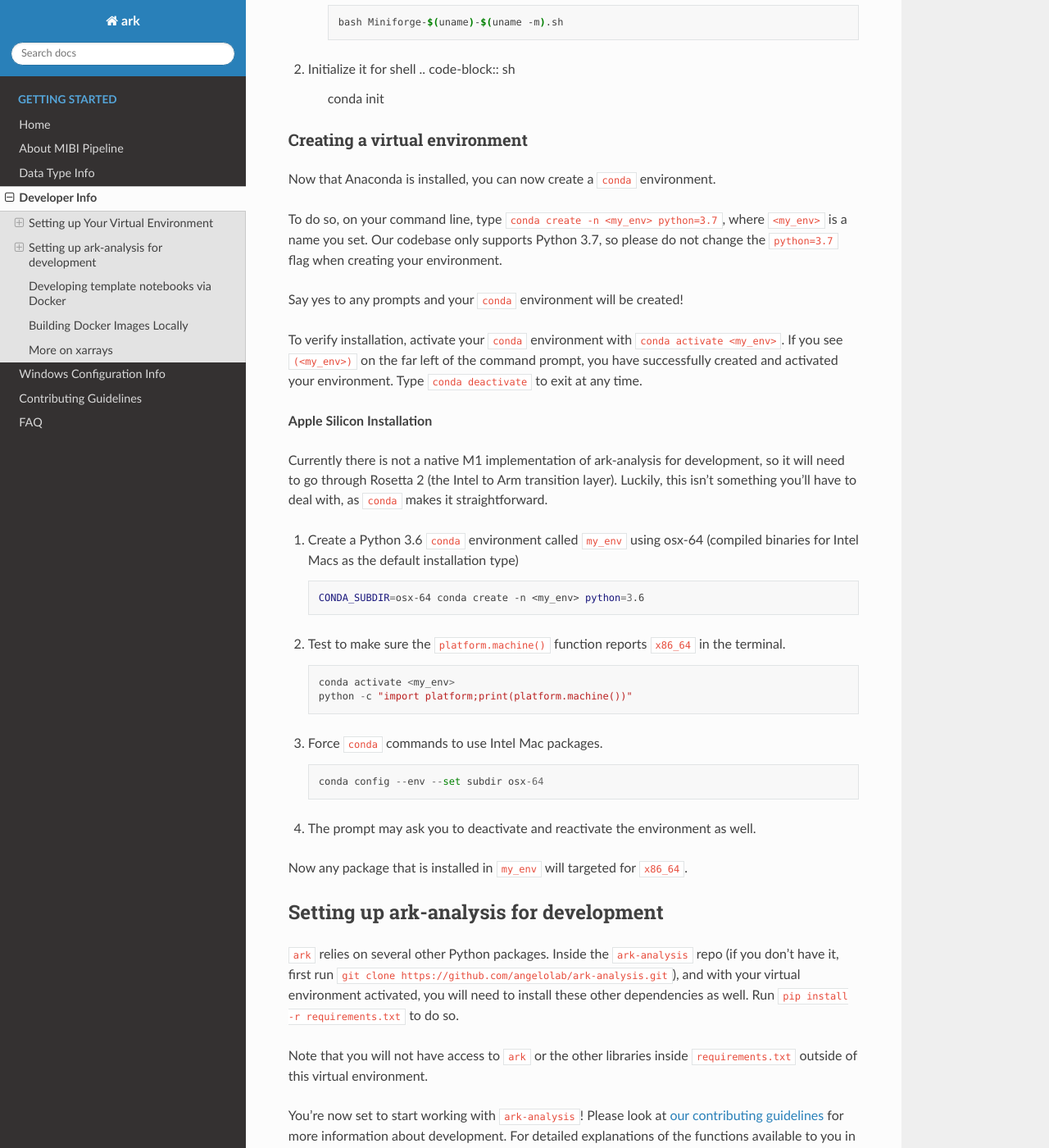
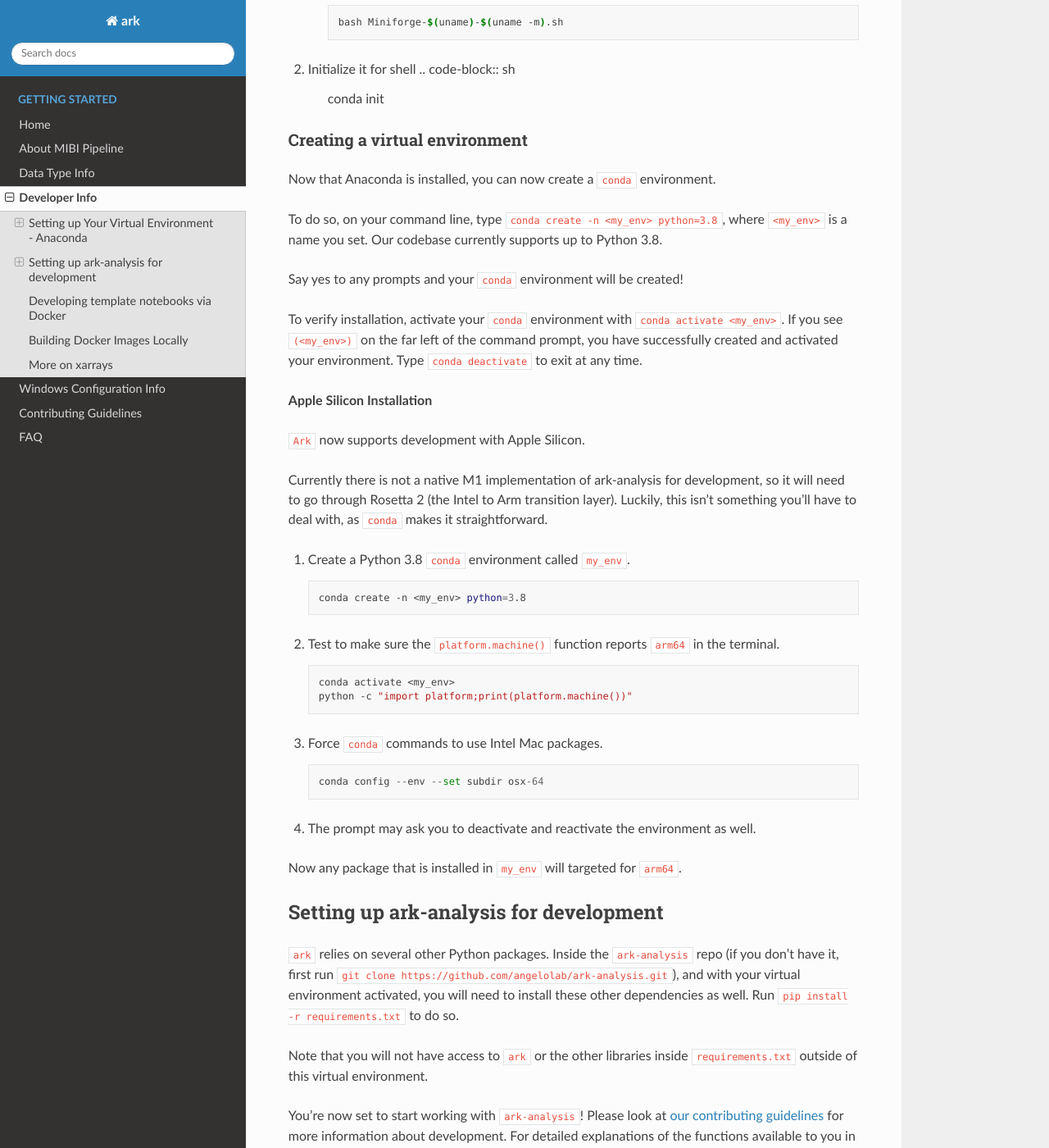
Before and after one commit to angelolab/ark-analysis, a Sphinx documentation site: the page built from docs/_rtd/development.md, in a window 1280 px wide and 1400 px high, scrolled down 1069 px. Shown: the whole window at 82% size. Built offline with Sphinx 7.4.7 and the Read the Docs theme 2.0.0, drawn with Linux system fonts in a browser that asks for light colours; pages that are not in the unit, such as notebooks, are missing from menus; some of the changed text lies outside the part shown.

Commit message:
Python 3.8 and Native Apple Silicon Support (#650)
* bumped packages, skimage.tifffile -> tifffile

* tiffwriter adjustments

* adjusted connectivity in measure.label

* updated python to 3.8 in .travis

* changed floating point assertion statements to all_close

* changed floating point assertion statements to all_close

* adjusted readthedocs

* added a ','

* updated ipython

* umap import adjustment

* som_utils_test skimage.draw.circle -> skimage.draw.disk

* skimage.draw.circle -> skimage.draw.disk

* m2r2 0.2.2 -> 0.8.4

* m2r2 0.2.2 -> 0.8.4

* mitsune==0.8.4

* updated rtd-req

* spelling

* mistune==0.8.4

* more adjustments

* develoment docs updates

* bumped version from 0.3.2 -> 0.4.1

* bumped version from 0.4.1 -> 0.3.1, will be changed in an other PR

* added natsort to rtd conf.py

````diff
--- a/docs/_rtd/development.md
+++ b/docs/_rtd/development.md
@@ -2,7 +2,7 @@
 
 If you wish to do higher-level development on top of `ark`, we recommend setting up a virtual environment. We highly recommend using `conda` virtual environments. To be able to set one up, you will need to install the Anaconda package.
 
-### Setting up Your Virtual Environment
+### Setting up Your Virtual Environment - Anaconda
 
 #### Installing Anaconda
 
@@ -11,7 +11,8 @@ For a step-by-step guide of how to install Anaconda, please refer to these links
 * https://github.com/conda-forge/miniforge/releases for Mac (arm64 / Apple Silicon) users
 * https://docs.anaconda.com/anaconda/install/windows/ for Windows users
 
-##### Notes for Mac users
+
+**Notes for Mac users**
 
 We recommend following the command line installer instructions as users have reported recent issues with the graphical installer.
 
@@ -43,7 +44,7 @@ Miniforge contains conda with native Apple Silicon support. There are a few inst
 
 Now that Anaconda is installed, you can now create a `conda` environment.
 
-To do so, on your command line, type `conda create -n <my_env> python=3.7`, where `<my_env>` is a name you set. Our codebase only supports Python 3.7, so please do not change the `python=3.7` flag when creating your environment.
+To do so, on your command line, type `conda create -n <my_env> python=3.8`, where `<my_env>` is a name you set. Our codebase currently supports up to Python 3.8.
 
 Say yes to any prompts and your `conda` environment will be created!
 
@@ -51,15 +52,17 @@ To verify installation, activate your `conda` environment with `conda activate <
 
 **Apple Silicon Installation**
 
+`Ark` now supports development with Apple Silicon.
+
 Currently there is not a native M1 implementation of ark-analysis for development, so it will need to go through Rosetta 2 (the Intel to Arm transition layer). Luckily, this isn't something you'll have to deal with, as `conda` makes it straightforward.
 
-1. Create a Python 3.6 `conda` environment called `my_env` using osx-64 (compiled binaries for Intel Macs as the default installation type)
+1. Create a Python 3.8 `conda` environment called `my_env`.
     ```sh
-    CONDA_SUBDIR=osx-64 conda create -n <my_env> python=3.6
+    conda create -n <my_env> python=3.8
     ```
 
-2. Test to make sure the `platform.machine()` function reports `x86_64` in the terminal.
-    ```
+2. Test to make sure the `platform.machine()` function reports `arm64` in the terminal.
+    ```sh
     conda activate <my_env>
     python -c "import platform;print(platform.machine())"
     ```
@@ -70,7 +73,7 @@ Currently there is not a native M1 implementation of ark-analysis for developmen
     ```
 4. The prompt may ask you to deactivate and reactivate the environment as well.
 
-Now any package that is installed in `my_env` will targeted for `x86_64`.
+Now any package that is installed in `my_env` will targeted for `arm64`.
 
 ### Setting up ark-analysis for development
 
--- a/docs/conf.py
+++ b/docs/conf.py
@@ -68,6 +68,7 @@ autodoc_mock_imports = ['cryptography',
                         'google',
                         'h5py',
                         'ipywidgets',
+                        'natsort',
                         'numpy',
                         'matplotlib',
                         'natsort',
@@ -81,6 +82,7 @@ autodoc_mock_imports = ['cryptography',
                         'statsmodels',
                         'spatial_lda',
                         'tables',
+                        'tifffile',
                         'umap',
                         'xarray',
                         'twisted',
@@ -144,9 +146,9 @@ html_static_path = ['_static']
 # intersphinx mapping, for when there is a cross-reference that has no matching target
 # in the current documentation
 intersphinx_mapping = {
-    'python': ('https://docs.python.org/3.7', None),
+    'python': ('https://docs.python.org/3.8', None),
     'numpy': ('https://numpy.org/doc/stable', None),
-    'matplotlib': ('https://matplotlib.org/3.2.1', None),
+    'matplotlib': ('https://matplotlib.org/3.4.3', None),
     'xarray': ('https://xarray.pydata.org/en/stable', None),
     'pandas': ('https://pandas.pydata.org/docs/', None)
 }
--- a/setup.py
+++ b/setup.py
@@ -54,5 +54,5 @@ setup(
     classifiers=['License :: OSI Approved :: Apache Software License',
                  'Development Status :: 4 - Beta',
                  'Programming Language :: Python :: 3',
-                 'Programming Language :: Python :: 3.7']
+                 'Programming Language :: Python :: 3.8']
 )
````
Also changed, not shown: docs/rtd-requirements.txt (+8 -8 lines), requirements-test.txt (+5 -5 lines), requirements.txt (+7 -5 lines), .readthedocs.yml, .travis.yml, 11 other files.
